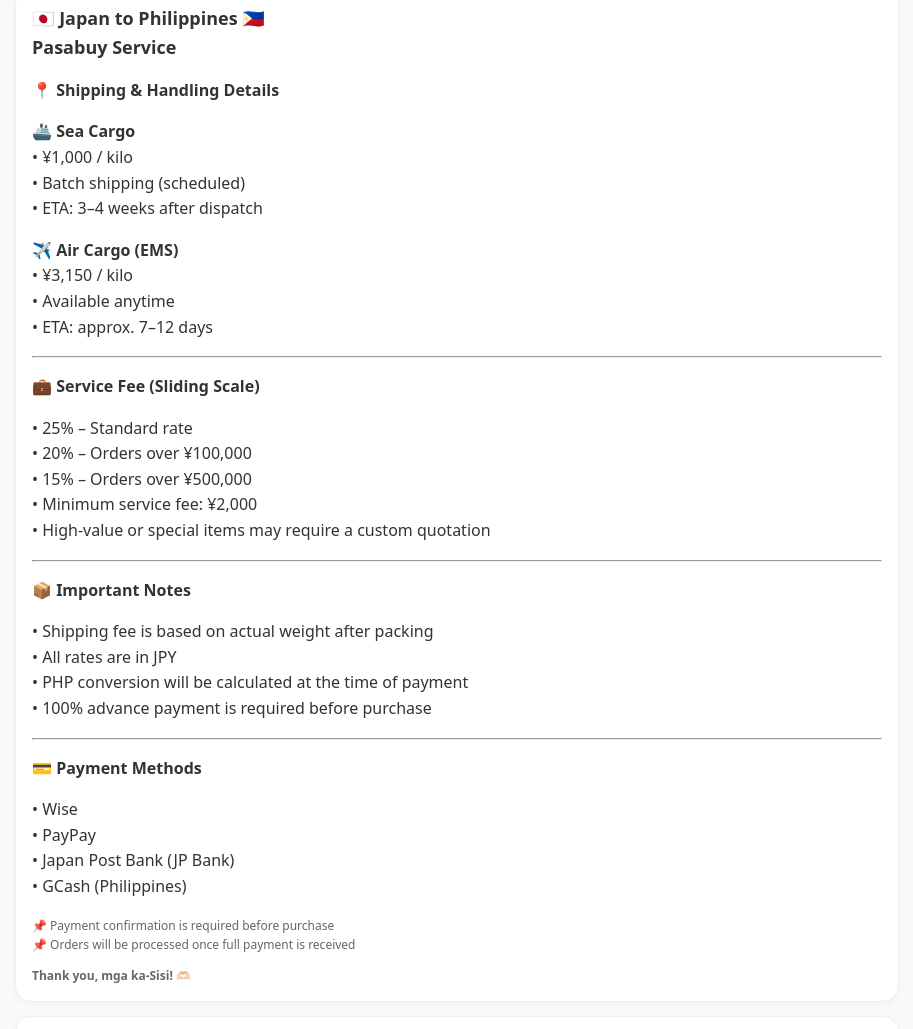
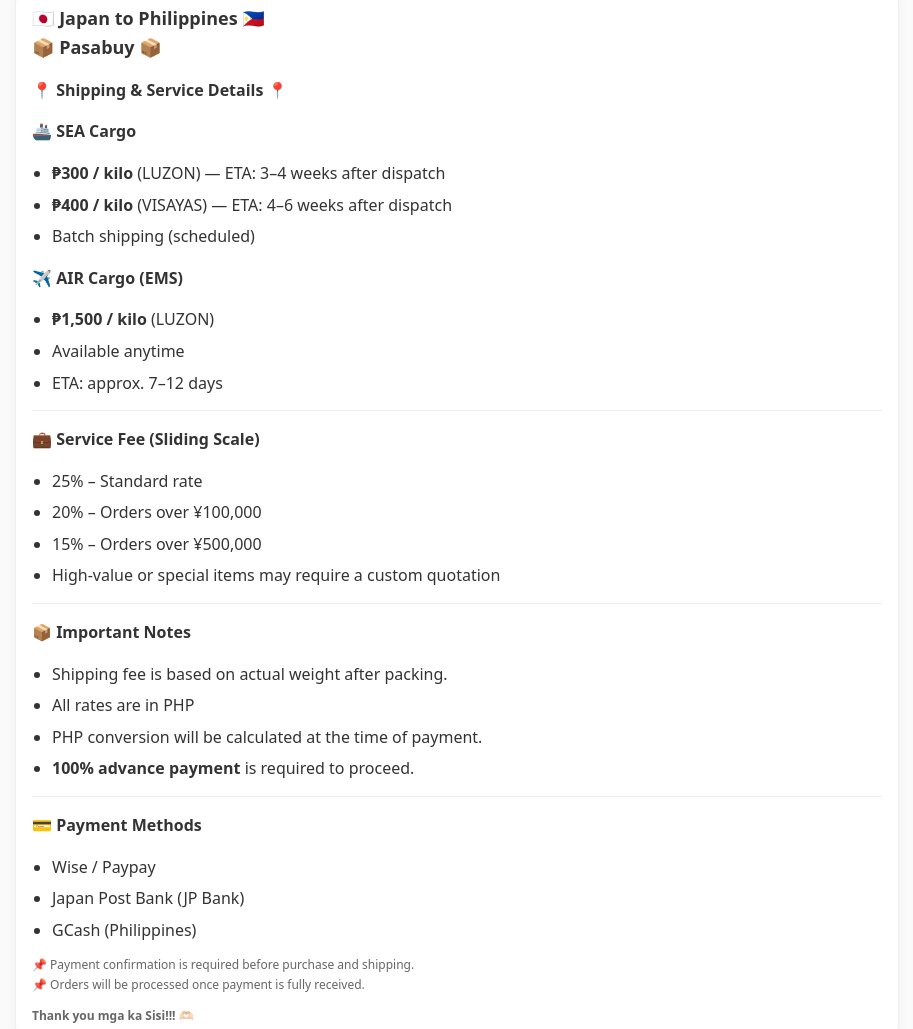
Before and after one commit to kooltaro/sisi-japan-finds, a plain HTML site: page index.html in a window 1280 px wide. Shown: the part 1174-2203 px from the top of the page, without its empty margins (183-1096 px from the left). Drawn offline with Linux system fonts and the light colour scheme.

Commit message:
Update index.html

```diff
--- a/index.html
+++ b/index.html
@@ -199,6 +199,61 @@
       .hero-image{ margin-top:0; }
       .hero-image img{ margin:0; }
     }
+    /* ===== Queen photo pink badge (always show) ===== */
+.hero-image-wrapper{
+  position:relative;
+}
+
+.hero-image-wrapper img{
+  width:100%;
+  max-width:520px;
+  height:auto;
+  border-radius:18px;
+  display:block;
+  margin:0 auto;
+}
+
+/* pink band */
+.hero-badge{
+  position:absolute;
+  left:50%;
+  bottom:18px;
+  transform:translateX(-50%);
+  width:min(92%, 520px);
+  background:rgba(244,143,177,.85);
+  color:#fff;
+  padding:18px 22px;
+  border-radius:22px;
+  text-align:center;
+  box-shadow:0 10px 30px rgba(0,0,0,.18);
+  backdrop-filter: blur(6px);
+}
+
+.hero-badge .badge-title{
+  font-size:26px;
+  font-weight:800;
+  letter-spacing:1px;
+  margin:0;
+}
+
+.hero-badge .badge-sub{
+  font-size:14px;
+  opacity:.95;
+  margin-top:6px;
+}
+
+/* PCで写真が大きいときだけ、帯も少し大きく */
+@media (min-width: 900px){
+  .hero-badge{
+    bottom:22px;
+    padding:20px 26px;
+  }
+  .hero-badge .badge-title{ font-size:30px; }
+}
+  #shipping ul{ margin:8px 0 0; padding-left:20px; }
+#shipping li{ margin:6px 0; }
+#shipping .ship-block{ margin:12px 0; }
+#shipping hr{ border:none; border-top:1px solid #eee; margin:14px 0; }
   </style>
 </head>
 
@@ -244,8 +299,12 @@
         <p class="note">Tip: Send screenshot + quantity + your city for the fastest quote.</p>
       </div>
 
-      <div class="hero-image">
+      <div class="hero-image hero-image-wrapper">
   <img src="queen.jpg" alt="Queen">
+  <div class="hero-badge">
+    <div class="badge-title">Sisi Japan Finds ❤️</div>
+    <div class="badge-sub">Authentic Japanese Goodies &amp; Essentials</div>
+  </div>
 </div>
     </div>
   </header>
@@ -275,59 +334,64 @@
       </div>
     </div>
 
-    <section class="card">
-      <h2>🇯🇵 Japan to Philippines 🇵🇭<br>Pasabuy Service</h2>
-      <p><b>📍 Shipping &amp; Handling Details</b></p>
+    <section class="card" id="shipping">
+  <h2>🇯🇵 Japan to Philippines 🇵🇭<br>📦 Pasabuy 📦</h2>
 
-      <p><b>🚢 Sea Cargo</b><br>
-        • ¥1,000 / kilo<br>
-        • Batch shipping (scheduled)<br>
-        • ETA: 3–4 weeks after dispatch
-      </p>
+  <p><b>📍 Shipping &amp; Service Details 📍</b></p>
 
-      <p><b>✈️ Air Cargo (EMS)</b><br>
-        • ¥3,150 / kilo<br>
-        • Available anytime<br>
-        • ETA: approx. 7–12 days
-      </p>
+  <div class="ship-block">
+    <p><b>🚢 SEA Cargo</b></p>
+    <ul>
+      <li><b>₱300 / kilo</b> (LUZON) — ETA: 3–4 weeks after dispatch</li>
+      <li><b>₱400 / kilo</b> (VISAYAS) — ETA: 4–6 weeks after dispatch</li>
+      <li>Batch shipping (scheduled)</li>
+    </ul>
+  </div>
+
+  <div class="ship-block">
+    <p><b>✈️ AIR Cargo (EMS)</b></p>
+    <ul>
+      <li><b>₱1,500 / kilo</b> (LUZON)</li>
+      <li>Available anytime</li>
+      <li>ETA: approx. 7–12 days</li>
+    </ul>
+  </div>
 
   <hr>
 
   <p><b>💼 Service Fee (Sliding Scale)</b></p>
-      <p>
-        • 25% – Standard rate<br>
-        • 20% – Orders over ¥100,000<br>
-        • 15% – Orders over ¥500,000<br>
-        • Minimum service fee: ¥2,000<br>
-        • High-value or special items may require a custom quotation
-      </p>
+  <ul>
+    <li>25% – Standard rate</li>
+    <li>20% – Orders over ¥100,000</li>
+    <li>15% – Orders over ¥500,000</li>
+    <li>High-value or special items may require a custom quotation</li>
+  </ul>
 
   <hr>
 
   <p><b>📦 Important Notes</b></p>
-      <p>
-        • Shipping fee is based on actual weight after packing<br>
-        • All rates are in JPY<br>
-        • PHP conversion will be calculated at the time of payment<br>
-        • 100% advance payment is required before purchase
-      </p>
+  <ul>
+    <li>Shipping fee is based on actual weight after packing.</li>
+    <li>All rates are in PHP</li>
+    <li>PHP conversion will be calculated at the time of payment.</li>
+    <li><b>100% advance payment</b> is required to proceed.</li>
+  </ul>
 
   <hr>
 
   <p><b>💳 Payment Methods</b></p>
-      <p>
-        • Wise<br>
-        • PayPay<br>
-        • Japan Post Bank (JP Bank)<br>
-        • GCash (Philippines)
+  <ul>
+    <li>Wise / Paypay</li>
+    <li>Japan Post Bank (JP Bank)</li>
+    <li>GCash (Philippines)</li>
+  </ul>
+
+  <p class="note">
+    📌 Payment confirmation is required before purchase and shipping.<br>
+    📌 Orders will be processed once payment is fully received.
   </p>
 
-      <p class="note">
-        📌 Payment confirmation is required before purchase<br>
-        📌 Orders will be processed once full payment is received
-      </p>
-
-      <p class="note"><b>Thank you, mga ka-Sisi! 🫶🏻</b></p>
+  <p class="note"><b>Thank you mga ka Sisi!!! 🫶🏻</b></p>
 </section>
 
     <div class="card">
```
Lines whose indentation alone changed are shown as unchanged.
